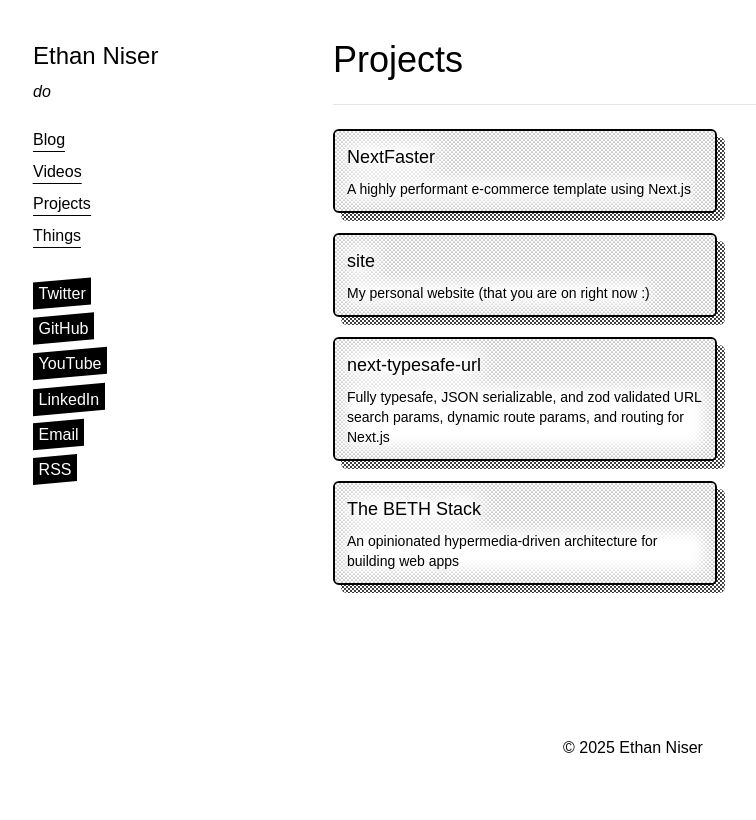
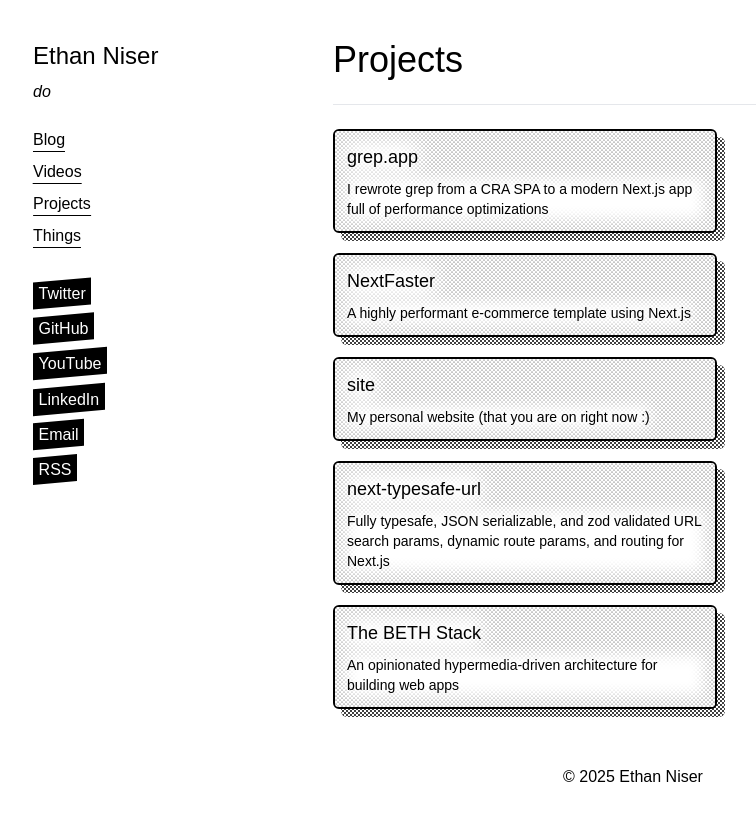
Before and after one commit to ethanniser/site, an Astro site: page /projects in a window 1280 px wide. Shown: the whole page, without its empty margins (7-763 px from the left). Built offline with nearby package versions, Linux system fonts and the light colour scheme; Astro itself is replaced by a stand-in of ours; no server answers; a web font is replaced by a local one.

Commit message:
add grep.app to projects

```diff
--- a/src/components/ProjectList.astro
+++ b/src/components/ProjectList.astro
@@ -2,6 +2,12 @@
 import ProjectCard from "./ProjectCard.astro";
 
 const projects = [
+  {
+    title: "grep.app",
+    description: "I rewrote grep from a CRA SPA to a modern Next.js app full of performance optimizations",
+    link: "https://grep.app",
+    github: false
+  },
   {
     title: "NextFaster",
     description: "A highly performant e-commerce template using Next.js",
```
